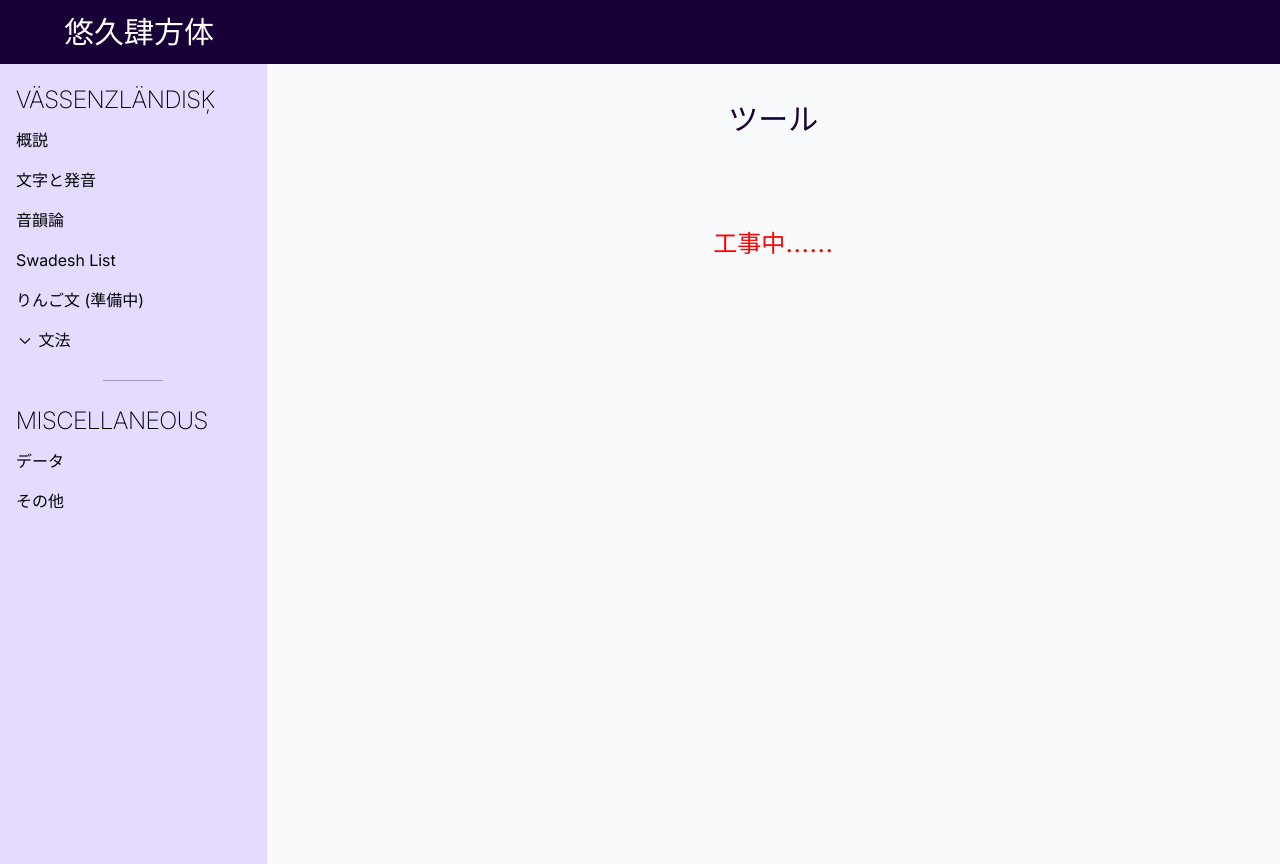
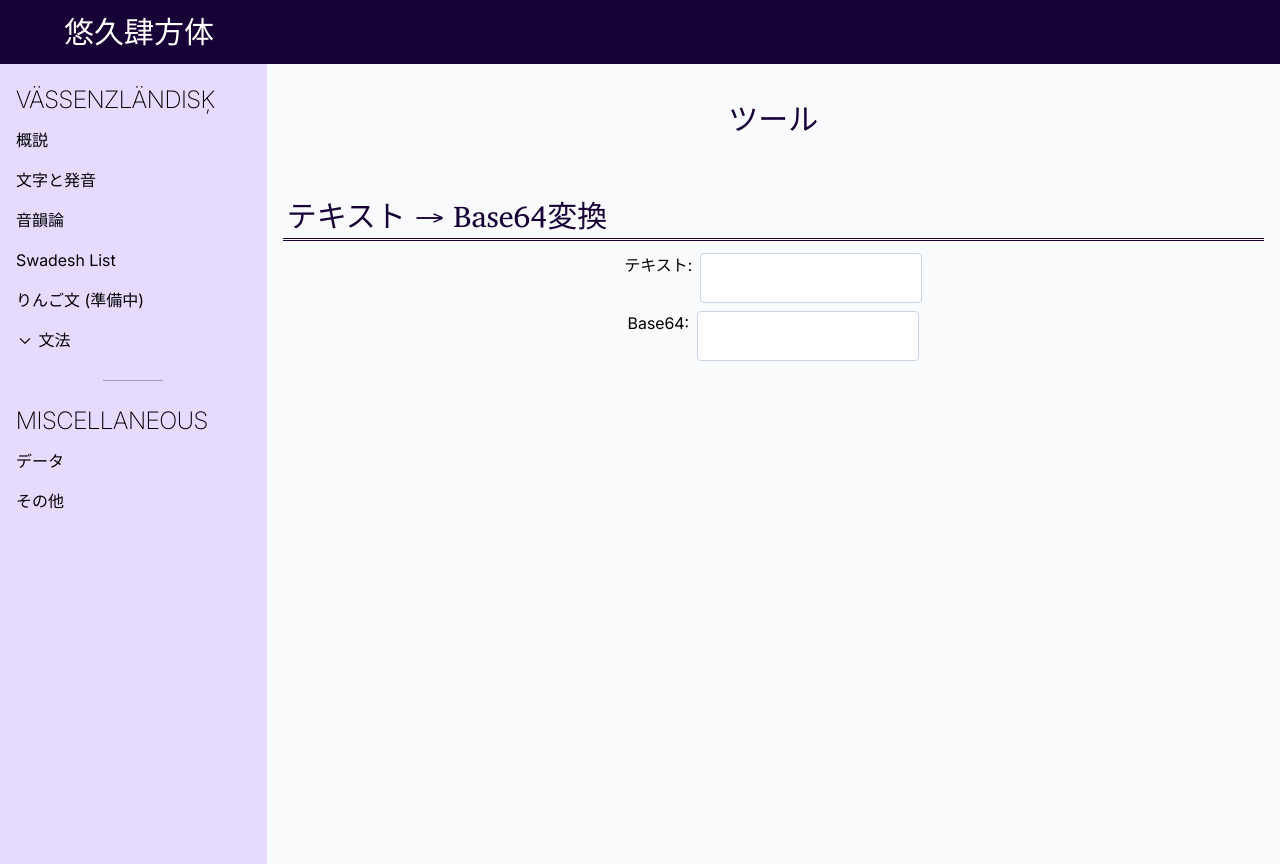
Before and after one commit to tktb-tess/uq-tess-xi, a SvelteKit app: page /others/tools in a window 1280 px wide. Built offline with nearby package versions, Linux system fonts and the light colour scheme.

Commit message:
ツール追加

```diff
--- a/src/app.css
+++ b/src/app.css
@@ -228,4 +228,8 @@
 	caption {
 		@apply block col-span-full mb-1 text-xl font-serif font-medium;
 	}
+
+	textarea {
+		@apply resize-none bg-white border border-slate-300 rounded;
+	}
 }
--- a/src/routes/(layout1)/others/tools/+page.svelte
+++ b/src/routes/(layout1)/others/tools/+page.svelte
@@ -1,6 +1,7 @@
 <script lang="ts">
-
-	const ogTitle = 'ツール', ogDesc = '色々な計算';
+	import ToBase64 from "./toBase64.svelte";
+	const ogTitle = 'ツール',
+		ogDesc = '色々な計算';
 </script>
 
 <svelte:head>
@@ -16,4 +17,4 @@
 
 <h2 class="my-8 text-center">ツール</h2>
 
-<h3 class="my-8 text-[red] text-center">工事中……</h3>
+<ToBase64 />
--- /dev/null
+++ b/src/routes/(layout1)/others/tools/toBase64.svelte
@@ -0,0 +1,24 @@
+<script lang="ts">
+	const encoder = new TextEncoder();
+	let input = $state('');
+
+	const output = $derived.by(() => {
+		const utf8 = encoder.encode(input);
+		const stred = Array.from(utf8, (n) => String.fromCodePoint(n)).join('');
+		return btoa(stred);
+	});
+</script>
+
+<section aria-labelledby="tool1">
+	<h2 class="border-b-3 border-double ps-1" id="tool1">テキスト → Base64変換</h2>
+	<div class="flex flex-col gap-2">
+		<label class="flex gap-2 justify-center">
+			テキスト:
+			<textarea class="" id="input" bind:value={input}></textarea>
+		</label>
+		<label class="flex gap-2 justify-center">
+			Base64:
+			<textarea id="output" readonly>{output}</textarea>
+		</label>
+	</div>
+</section>
--- a/vite.config.ts
+++ b/vite.config.ts
@@ -4,9 +4,6 @@ import { defineConfig } from 'vite';
 
 export default defineConfig({
 	plugins: [tailwindcss(), sveltekit()],
-	server: {
-		open: '/.'
-	},
 	optimizeDeps: {
 		exclude: []
 	}
```
